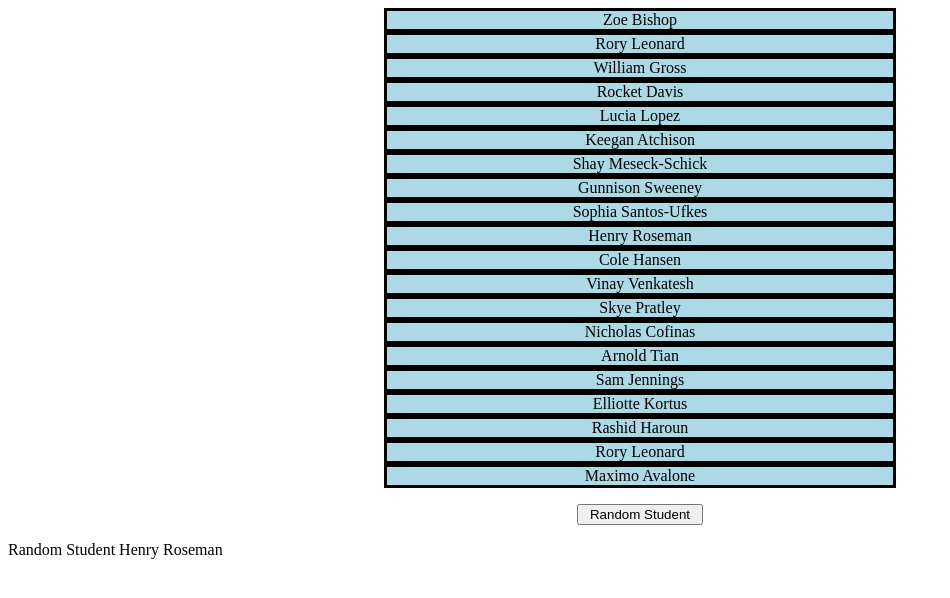
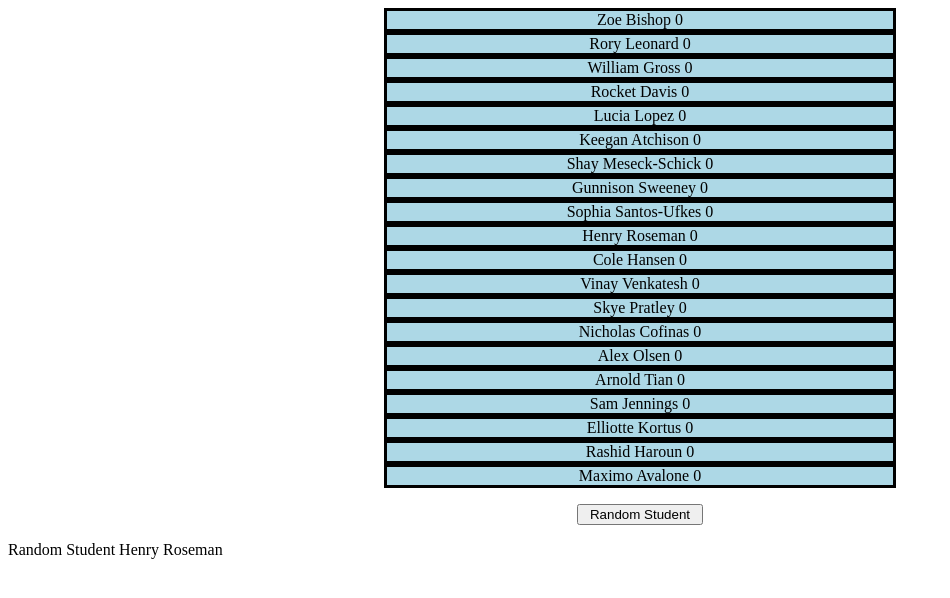
Before and after one commit to zoebishop/2101-1, a plain HTML site: page index.html in a window 1280 px wide. Shown: the whole page, without its empty margins (0-950 px from the left). Drawn offline with Linux system fonts and the light colour scheme.

Commit message:
Update index.html with clickable names change

```diff
--- a/index.html
+++ b/index.html
@@ -15,7 +15,7 @@
 <link rel="mask-icon" type="" href="https://cpwebassets.codepen.io/assets/favicon/logo-pin-8f3771b1072e3c38bd662872f6b673a722f4b3ca2421637d5596661b4e2132cc.svg" color="#111" />
 
 
-  <title>CodePen - 2101-1</title>
+  <title>CodePen - 2102-1</title>
 
 
 
@@ -136,16 +136,17 @@
 
       <script id="rendered-js" >
 console.clear();
-console.log("hello world");
 
 const students = [];
 
-function makeStudent(username,first,last,gradelevel){
+function makeStudent(username, first, last, gradelevel) {
   const student = {};
   student.username = username;
   student.first = first;
   student.last = last;
   student.gradelevel = gradelevel;
+  student.clickcount = 0;
+  student.lasttime = Date.now();
   return student;
 }
 
@@ -169,21 +170,50 @@ students.push(makeStudent("samjennings","Sam","Jennings","10"));
 students.push(makeStudent("elliottekortus","Elliotte","Kortus","10"));
 students.push(makeStudent("rashidharoun","Rashid","Haroun","11"));
 students.push(makeStudent("maximoavalone","Maximo","Avalone","9"));
-console.log(students);
 
-function pickStudent(){
-  let randomStudentNum = Math.floor(Math.random()*students.length);
-  console.log(randomStudentNum);
+function pickStudent() {
+  let randomStudentNum = Math.floor(Math.random() * students.length);
   let student = students[randomStudentNum];
-  console.log(student);
-  document.getElementById("picked").textContent = student.first + " " + student.last;
+  document.getElementById("picked").textContent =
+    student.first + " " + student.last;
 }
 
 pickStudent();
 
 let element = document.getElementById("pickStudent");
 
-element.addEventListener("click",pickStudent);
+element.addEventListener("click", pickStudent);
+
+function renderList() {
+  console.log("renderList");
+  students.sort(function (a, b) {
+    return a.clickcount - b.clickcount;
+  });
+  let content = "";
+
+  for (let i = 0; i < students.length; i++) {
+    content += `<div class="student" id="${students[i].username}"> ${students[i].first} ${students[i].last} ${students[i].clickcount}</div>\n`;
+  }
+
+  let element = document.getElementById("container");
+  element.innerHTML = content;
+}
+
+function listclick(e) {
+  console.log(e.target.id);
+
+  for (let i = 0; i < students.length; i++) {
+    if (students[i].username == e.target.id) {
+      students[i].clickcount++;
+    }
+  }
+
+  renderList();
+}
+
+let renderclick = document.getElementById("container");
+renderclick.addEventListener("click", listclick);
+renderList();
     </script>
 
 
```
